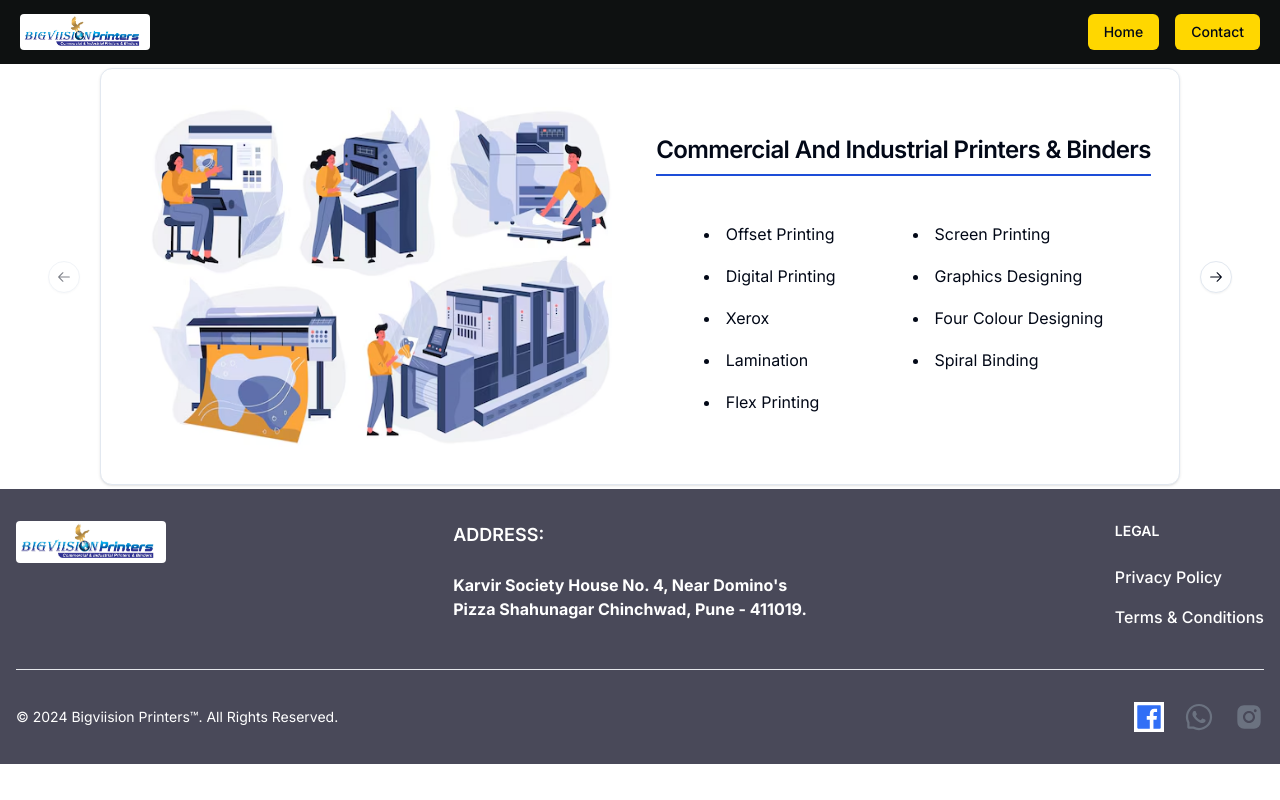
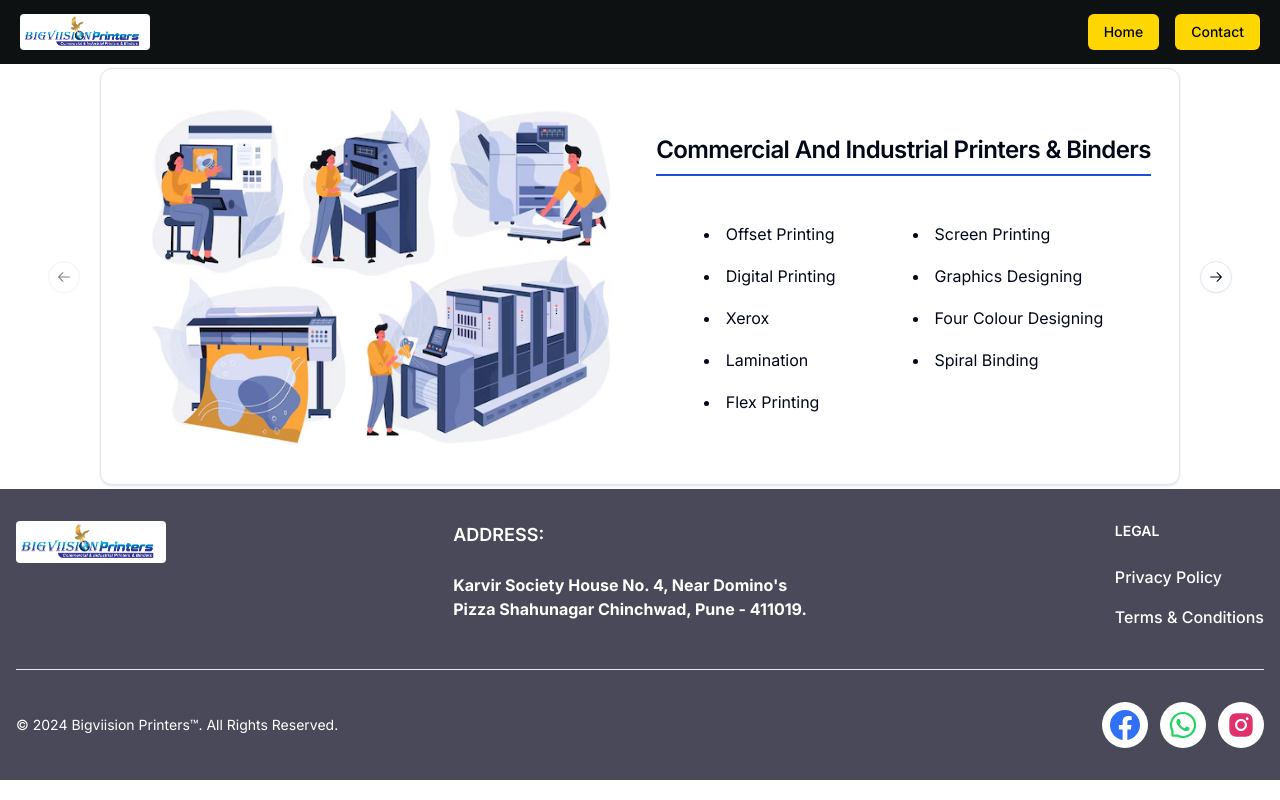
Before and after one commit to jmPramod/bigViision2-, a Next.js app: page / in a window 1280 px wide. Built offline with nearby package versions, Linux system fonts and the light colour scheme.

Commit message:
changed the color  of navbar and icon

```diff
--- a/src/app/componets/Footer/Footer.tsx
+++ b/src/app/componets/Footer/Footer.tsx
@@ -1,11 +1,12 @@
 /* eslint-disable react/no-unescaped-entities */
-"use client";
-import Image from "next/image";
-import React from "react";
-import { AiOutlineWhatsApp } from "react-icons/ai";
-import { AiFillInstagram } from "react-icons/ai";
-import { AiFillFacebook } from "react-icons/ai";
-import Link from "next/link";
+'use client';
+import Image from 'next/image';
+import React from 'react';
+import { AiOutlineWhatsApp } from 'react-icons/ai';
+import { AiFillInstagram } from 'react-icons/ai';
+import { AiFillFacebook } from 'react-icons/ai';
+import { BsFacebook } from 'react-icons/bs';
+import Link from 'next/link';
 const Footer = () => {
   return (
     <div className="  w-full">
@@ -15,7 +16,7 @@ const Footer = () => {
             <div className="mb-6 md:mb-0">
               <Image
                 className="rounded  "
-                src={"/image/logo.jpg"}
+                src={'/image/logo.jpg'}
                 width={150}
                 height={150}
                 alt="logo"
@@ -55,35 +56,42 @@ const Footer = () => {
           <hr className="my-6 border-gray-200 sm:mx-auto dark:border-gray-700 lg:my-8" />
           <div className="sm:flex sm:items-center sm:justify-between">
             <span className="text-sm text-white sm:text-center dark:text-gray-400">
-              © 2024{" "}
-              <a href="#" className="hover:underline">
+              © 2024{' '}
+              <a href="/" className="hover:underline">
                 Bigviision Printers™
               </a>
               . All Rights Reserved.
             </span>
-            <div className="flex mt-4 sm:justify-center sm:mt-0">
+            <div className="flex mt-4 gap-3 sm:justify-center sm:mt-0">
               <a
                 href="#"
-                className="bg-white hover:text-gray-900 dark:hover:text-white"
+                className="bg-white hover:text-gray-900 dark:hover:text-white rounded-[100%] p-2"
               >
-                <AiFillFacebook size={30} color="#316FF6" />
+                <BsFacebook size={30} color="#316FF6" />
                 <span className="sr-only">Facebook page</span>
               </a>
 
               <Link
-                className="text-gray-500 hover:text-gray-900 dark:hover:text-white ms-5"
+                className="bg-white hover:text-gray-900 dark:hover:text-white rounded-[100%] p-2"
                 href="https://wa.me/9923257527" // Replace with your number
               >
-                <AiOutlineWhatsApp size={30} />
+                <AiOutlineWhatsApp size={30} color="#25D366" />
               </Link>
 
               <span className="sr-only">whatsapp</span>
 
               <a
                 href="#"
-                className="text-gray-500 hover:text-gray-900 dark:hover:text-white ms-5"
+                className="bg-white hover:text-gray-900 dark:hover:text-white rounded-[100%] p-2"
               >
-                <AiFillInstagram size={30} />
+                <AiFillInstagram
+                  size={30}
+                  // style={{
+                  //   backgroundColor:
+                  //     'linear-gradient(45deg, #405de6, #5851db, #833ab4, #c13584, #e1306c, #fd1d1d);',
+                  // }}
+                  color="#e1306c"
+                />
                 <span className="sr-only">Twitter page</span>
               </a>
             </div>
```
